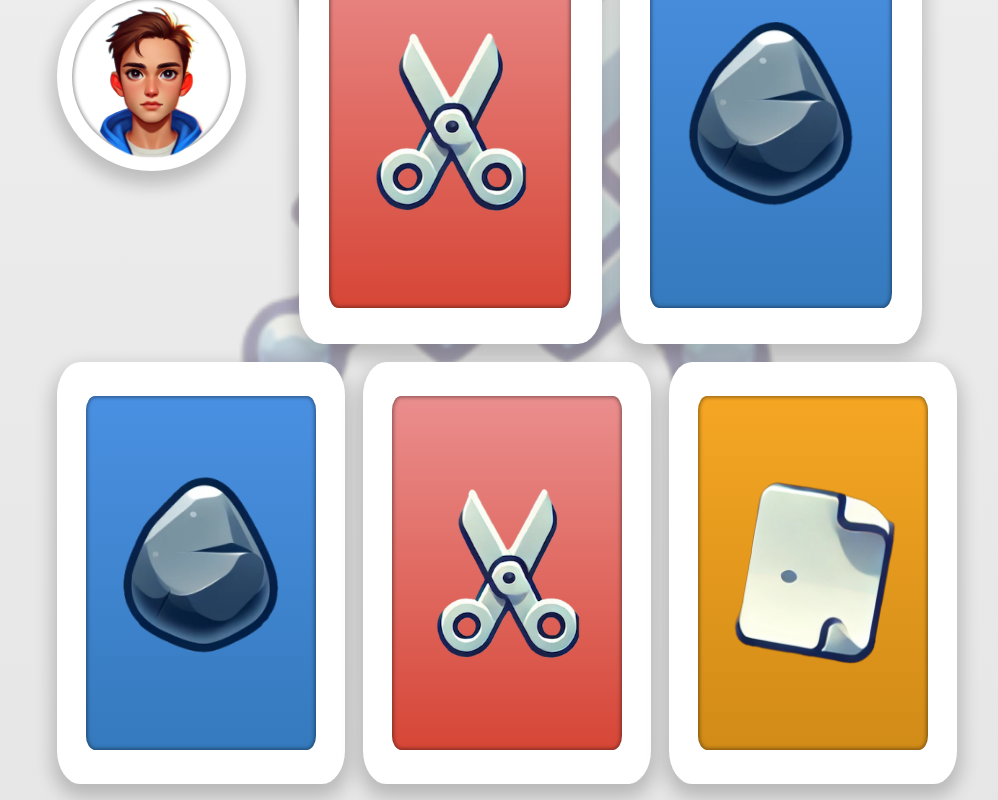
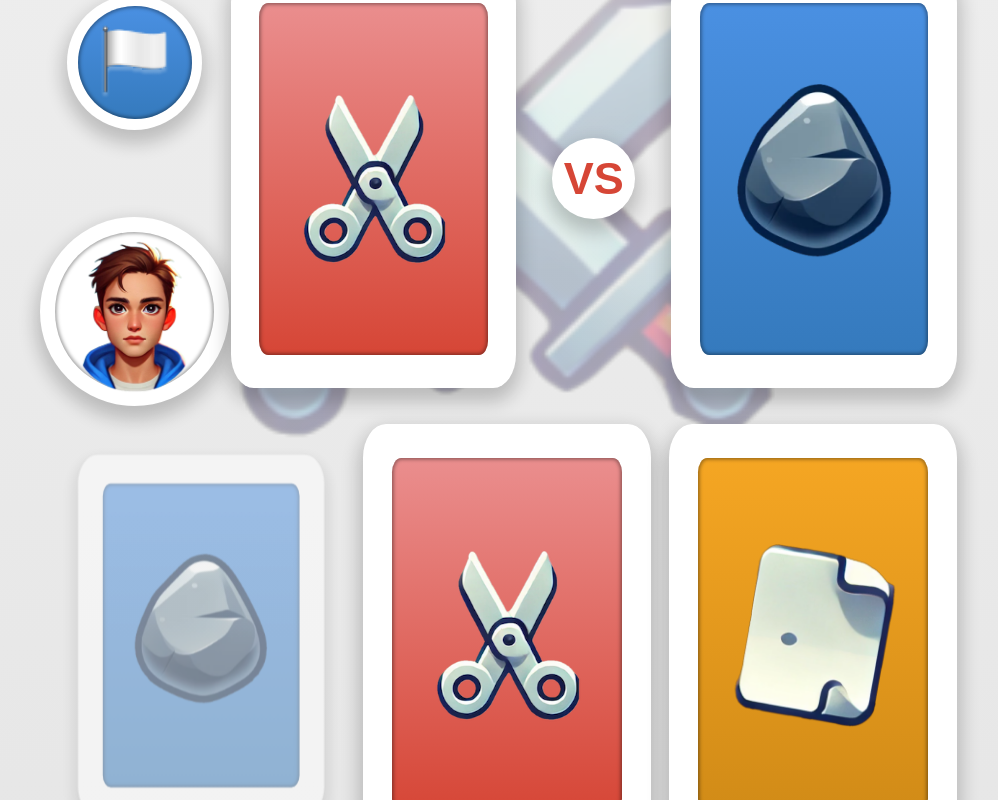
Before and after one commit to AlexandrGrankin/game-ui, a React (Create React App) app: page /battle in a window 1280 px wide. Both pictures are taken after a click on the element 334 px from the left and 1032 px from the top of the page. Shown: the part 632-1432 px from the top of the page, without its empty margins (133-1131 px from the left). Built offline with nearby package versions, Linux system fonts and the light colour scheme; a web font is replaced by a local one.

Commit message:
Промежуточный вариант

```diff
--- a/src/components/InteractiveBorder/InteractiveBorderCard/InteractiveBorderCard.css
+++ b/src/components/InteractiveBorder/InteractiveBorderCard/InteractiveBorderCard.css
@@ -2,9 +2,11 @@
     display: flex;
     justify-content: center;
     align-items: center;
-    width: 100%; /* Используем процент вместо фиксированного размера */
-    /*min-width: 5rem; !* Минимальный размер карточки *!*/
-    max-width: none; /* Убираем максимальное ограничение */
+    width: 100%;
+    max-width: none;
+    /* Добавляем поддержку 3D трансформаций */
+    perspective: 1000px;
+    transform-style: preserve-3d;
 }
 
 .interactive-border-card-outer {
@@ -14,8 +16,48 @@
     background: var(--white);
     border-radius: var(--border-radius);
     box-shadow: var(--shadow-card);
-    width: 100%; /* Занимает всю ширину контейнера */
-    aspect-ratio: 3/4.4; /* Сохраняем соотношение сторон карточки */
+    width: 100%;
+    aspect-ratio: 3/4.4;
+    /* Настройки для 3D трансформации */
+    transform-style: preserve-3d;
+    transition: transform 0.6s ease-in-out;
+    transform: rotateY(0deg);
+}
+
+/* Различные этапы анимации переворачивания */
+.card-flip-step-1 .interactive-border-card-outer {
+    transform: scale(1.1);
+    transition: transform 0.6s ease-in-out;
+    border: 2px solid yellow !important;
+    box-shadow: 0 10px 20px rgba(255, 255, 0, 0.3) !important;
+}
+
+.card-flip-step-2 .interactive-border-card-outer {
+    transform: rotateY(45deg) scale(1.15);
+    transition: transform 0.6s ease-in-out;
+    border: 3px solid orange !important;
+    box-shadow: 0 15px 25px rgba(255, 165, 0, 0.4) !important;
+}
+
+.card-flip-step-3 .interactive-border-card-outer {
+    transform: rotateY(90deg) scale(1.2);
+    transition: transform 0.6s ease-in-out;
+    border: 4px solid red !important;
+    box-shadow: 0 20px 40px rgba(255, 0, 0, 0.5) !important;
+}
+
+.card-flip-step-4 .interactive-border-card-outer {
+    transform: rotateY(135deg) scale(1.15);
+    transition: transform 0.6s ease-in-out;
+    border: 3px solid purple !important;
+    box-shadow: 0 15px 25px rgba(128, 0, 128, 0.4) !important;
+}
+
+.card-flip-step-5 .interactive-border-card-outer {
+    transform: rotateY(180deg) scale(1.1);
+    transition: transform 0.6s ease-in-out;
+    border: 2px solid green !important;
+    box-shadow: 0 10px 20px rgba(0, 128, 0, 0.3) !important;
 }
 
 .interactive-border-card-inner {
@@ -26,7 +68,8 @@
     border-radius: calc(var(--border-radius) * 0.5);
     width: 80%;
     height: 84%;
-    transition: all 0.3s ease; /* Плавный переход содержимого */
+    transition: all 0.3s ease;
+    backface-visibility: hidden;
 }
 
 .card-back-inner {
@@ -54,11 +97,12 @@
     right: 0;
     bottom: 0;
     background-size: 12px 12px;
-    background: linear-gradient(45deg, var(--primary-blue-dark) 25%, transparent 25%),
-    linear-gradient(-45deg, var(--primary-blue-dark) 25%, transparent 25%),
-    linear-gradient(45deg, transparent 75%, var(--primary-blue-dark) 75%),
-    linear-gradient(-45deg, transparent 75%, var(--primary-blue-dark) 75%),
-    0 0, 6px 0, 6px -6px, 0px 6px;
+    background:
+            linear-gradient(45deg, var(--primary-blue-dark) 25%, transparent 25%),
+            linear-gradient(-45deg, var(--primary-blue-dark) 25%, transparent 25%),
+            linear-gradient(45deg, transparent 75%, var(--primary-blue-dark) 75%),
+            linear-gradient(-45deg, transparent 75%, var(--primary-blue-dark) 75%);
+    background-position: 0 0, 6px 0, 6px -6px, 0px 6px;
     opacity: 0.6;
 }
 
@@ -72,22 +116,6 @@
     text-shadow: 2px 2px 4px rgba(0, 0, 0, 0.5);
     z-index: 1;
     position: relative;
-}
-
-.vs-divider {
-    font-family: var(--font-family);
-    font-size: var(--font-size-xl);
-    font-weight: var(--font-weight-bold);
-    color: var(--primary-red-dark);
-    background: var(--white);
-    padding: 0.5rem;
-    border-radius: var(--border-radius-circle);
-    box-shadow: var(--shadow-card);
-    min-width: 60px;
-    min-height: 60px;
-    display: flex;
-    align-items: center;
-    justify-content: center;
 }
 
 /* Градиенты из глобальных переменных */
@@ -107,33 +135,66 @@
     background: var(--white);
 }
 
-/* Курсор pointer только для кликабельных элементов */
-.interactive-border-card[onclick] {
-    cursor: pointer;
-}
-
 .card-icon {
-    width: 80%; /* Иконка занимает процент от размера внутреннего контейнера */
+    width: 80%;
     height: auto;
     object-fit: contain;
 }
 
-/* Медиа-запросы для точной настройки на разных экранах */
+/* Эффекты для кликабельных карт */
+.interactive-border-card:hover .interactive-border-card-outer {
+    transform: translateY(-2px);
+    box-shadow: 0 8px 20px rgba(0, 0, 0, 0.15);
+}
+
+/* Состояние выбранной карты */
+.card-selected .interactive-border-card-outer {
+    transform: scale(0.95);
+    opacity: 0.7;
+}
+
+/* Анимация появления */
+.card-appear .interactive-border-card-outer {
+    animation: cardSlideIn 0.6s ease-out;
+}
+
+/* Анимация переворачивания */
+.card-flip .interactive-border-card-outer {
+    animation: card3DFlip 0.8s ease-in-out;
+}
+
+/* Анимации */
+@keyframes cardSlideIn {
+    0% {
+        transform: translateY(-50px) scale(0.8);
+        opacity: 0;
+    }
+    50% {
+        transform: translateY(-10px) scale(1.05);
+        opacity: 0.8;
+    }
+    100% {
+        transform: translateY(0) scale(1);
+        opacity: 1;
+    }
+}
+
+@keyframes card3DFlip {
+    0% {
+        transform: rotateY(0deg);
+    }
+    50% {
+        transform: rotateY(90deg) scale(1.1);
+    }
+    100% {
+        transform: rotateY(0deg);
+    }
+}
+
+/* Медиа-запросы */
 @media (min-width: 768px) {
     .interactive-border-card {
         min-width: 7rem;
-    }
-
-    .center-cards {
-        flex-direction: column;
-        gap: 0.5rem;
-    }
-
-    .vs-divider {
-        order: 2;
-        min-width: 50px;
-        min-height: 50px;
-        font-size: var(--font-size-medium);
     }
 }
 
@@ -143,7 +204,6 @@
     }
 }
 
-/* Добавляем ограничение максимального размера только для очень больших экранов */
 @media (min-width: 1600px) {
     .interactive-border-card {
         max-width: 16rem;
--- a/src/components/InteractiveBorder/InteractiveBorderCard/InteractiveBorderCard.jsx
+++ b/src/components/InteractiveBorder/InteractiveBorderCard/InteractiveBorderCard.jsx
@@ -7,20 +7,29 @@ const InteractiveBorderCard = ({
                                    gradient = GRADIENTS.NONE,
                                    iconName,
                                    isClickable = false,
-                                   onClick
+                                   onClick,
+                                   className = '',
+                                   animationStyles = {}
                                }) => {
 
     const handleClick = () => {
-        console.log('Card clicked!', { isClickable, onClick, gradient, iconName }); // Отладка
         if (isClickable && onClick) {
             onClick();
         }
     };
+
     const isCardBack = gradient === GRADIENTS.NONE && !iconName;
 
     return (
-        <div className={`interactive-border-card card-type-${iconName || 'default'}`} onClick={handleClick}>
-            <div className="interactive-border-card-outer">
+        <div
+            className={`interactive-border-card card-type-${iconName || 'default'} ${className}`}
+            onClick={handleClick}
+            style={{ cursor: isClickable ? 'pointer' : 'default' }}
+        >
+            <div
+                className="interactive-border-card-outer"
+                style={animationStyles}
+            >
                 <div className={`interactive-border-card-inner
                 ${isCardBack ? 'card-back-inner' : `gradient-${gradient}`}`}>
                     {!isCardBack && iconName && (
--- a/src/pages/BattlePage/BattlePage.css
+++ b/src/pages/BattlePage/BattlePage.css
@@ -11,6 +11,7 @@
     padding: var(--size-sm);
     width: 100%;
 }
+
 .battle-content {
     width: 100%;
     max-width: 100%;
@@ -26,13 +27,13 @@
     left: 0;
     right: 0;
     bottom: 0;
-    background-image:url('../../assets/icons/swords.png');
+    background-image: url('../../assets/icons/swords.png');
     background-size: 60% auto;
     background-position: center 40%;
     background-repeat: no-repeat;
-    opacity: 0.3; /* Прозрачность только для картинки */
-    z-index: -1; /* Размещаем за контентом */
-    pointer-events: none; /* ВАЖНО: отключаем события мыши */
+    opacity: 0.3;
+    z-index: -1;
+    pointer-events: none;
 }
 
 .battle-header {
@@ -50,7 +51,6 @@
     font-weight: var(--font-weight-bold);
     align-items: center;
     justify-content: center;
-
     color: var(--white);
 }
 
@@ -63,14 +63,17 @@
 .battle-main {
     display: flex;
     flex-direction: row;
-    align-items: stretch; /* блоки будут одинаковой высоты */
+    align-items: stretch;
     position: relative;
     z-index: 2;
 }
+
 .battle-avatar-section {
     display: flex;
     flex-direction: column;
     align-items: center;
+    justify-content: space-between;
+    min-width: 120px;
 }
 
 .lose-button {
@@ -84,6 +87,7 @@
     width: 100%;
     padding: 0 0 0 1rem;
     flex-grow: 1;
+    gap: 1rem;
 }
 
 .battle-enemy-card {
@@ -92,14 +96,19 @@
     justify-content: center;
     width: 100%;
     gap: 0.5rem;
+    margin-bottom: 1rem;
+    transition: all 0.5s ease-in-out; /* Плавная анимация для контейнера */
+}
+
+.battle-enemy-card > div {
+    transition: all 0.5s ease-in-out; /* Плавная анимация для каждой карты */
 }
 
 .battle-control {
     display: flex;
     justify-content: space-between;
     margin-top: 1rem;
-    max-height: 10%;
-    z-index: 2; /* Убеждаемся, что карты игрока кликабельны */
+    z-index: 2;
     position: relative;
     width: 100%;
     gap: 1rem;
@@ -110,15 +119,39 @@
     display: flex;
     flex-direction: row;
     align-items: center;
-    justify-content: space-around;
-    width: 90%;
-    height: 100%;
+    justify-content: center;
+    width: 100%;
     gap: 1rem;
+    min-height: 120px;
+    padding: 1rem 0;
 }
 
-/* Анимация появления карты */
+/* VS разделитель */
+.vs-divider {
+    font-family: var(--font-family);
+    font-size: var(--font-size-xl);
+    font-weight: var(--font-weight-bold);
+    color: var(--primary-red-dark);
+    background: var(--white);
+    padding: 0.8rem 1rem;
+    border-radius: var(--border-radius-circle);
+    box-shadow: var(--shadow-card);
+    min-width: 70px;
+    min-height: 70px;
+    display: flex;
+    align-items: center;
+    justify-content: center;
+    z-index: 3;
+    position: relative;
+}
+
+/* Анимации */
 .card-appear {
-    animation: cardAppear 5.6s ease-in-out;
+    animation: cardAppear 0.6s ease-in-out;
+}
+
+.card-flip {
+    animation: cardFlip 0.8s ease-in-out;
 }
 
 /* Статус игры */
@@ -138,7 +171,7 @@
     background: var(--gradient-red);
     color: var(--white);
     border: none;
-    padding: 0.5rem 1rem;
+    padding: 0.8rem 1.5rem;
     margin: 0.5rem;
     border-radius: var(--border-radius);
     box-shadow: var(--shadow-card);
@@ -150,13 +183,19 @@
     transform: scale(1.05);
 }
 
+.battle-button:active {
+    transform: scale(0.95);
+}
+
+/* Анимация появления карты */
 @keyframes cardAppear {
     0% {
         transform: scale(0) rotateY(180deg);
         opacity: 0;
     }
     50% {
-        transform: scale(1.2) rotateY(90deg);
+        transform: scale(1.1) rotateY(90deg);
+        opacity: 0.5;
     }
     100% {
         transform: scale(1) rotateY(0deg);
@@ -164,10 +203,41 @@
     }
 }
 
+/* Анимация переворачивания карты */
+@keyframes cardFlip {
+    0% {
+        transform: rotateY(0deg) scale(1);
+    }
+    50% {
+        transform: rotateY(90deg) scale(1.1);
+    }
+    100% {
+        transform: rotateY(0deg) scale(1);
+    }
+}
+
+/* Стили для выбранных карт игрока */
+.card-selected {
+    transform: scale(0.9);
+    opacity: 0.7;
+    transition: all 0.3s ease;
+}
+
 /* Медиа-запросы */
 @media (min-width: 768px) {
     .battle-content {
         max-width: 650px;
+    }
+
+    .battle-center {
+        gap: 1.5rem;
+        min-height: 140px;
+    }
+
+    .vs-divider {
+        min-width: 80px;
+        min-height: 80px;
+        font-size: var(--font-size-xxl);
     }
 }
 
@@ -175,4 +245,9 @@
     .battle-content {
         max-width: 900px;
     }
+
+    .battle-center {
+        gap: 2rem;
+        min-height: 160px;
+    }
 }
--- a/src/pages/BattlePage/BattlePage.jsx
+++ b/src/pages/BattlePage/BattlePage.jsx
@@ -1,4 +1,4 @@
-import React, {useState, useEffect} from 'react';
+import React, {useState, useEffect, useRef} from 'react';
 import {useHistory} from 'react-router-dom';
 import './BattlePage.css';
 import ScoreSection from "../../components/ScoreSection/ScoreSection";
@@ -10,6 +10,13 @@ import InteractiveBorderCard from "../../components/InteractiveBorder/Interactiv
 
 const BattlePage = () => {
     const history = useHistory();
+    const timersRef = useRef([]);
+
+    // Функция для очистки всех таймеров
+    const clearAllTimers = () => {
+        timersRef.current.forEach(timer => clearTimeout(timer));
+        timersRef.current = [];
+    };
 
     // Состояние игры
     const [gameState, setGameState] = useState({
@@ -36,7 +43,14 @@ const BattlePage = () => {
         centerCards: {
             enemy: null,
             player: null
-        }
+        },
+        // Состояние переворачивания карт
+        cardRevealed: {
+            enemy: false,
+            player: false
+        },
+        // Состояние анимации
+        isFlipping: false
     });
 
     // Функция выбора карты соперником
@@ -51,66 +65,105 @@ const BattlePage = () => {
             selectedEnemyCard: selectedCard,
             enemyCards: prev.enemyCards.filter(card => card.id !== selectedCard.id),
             firstToSelect: prev.firstToSelect || 'enemy',
-            phase: prev.selectedPlayerCard ? 'reveal' : 'waiting'
+            phase: prev.selectedPlayerCard ? 'reveal' : 'waiting',
+            // Сразу помещаем карту соперника в центр (но перевернутой)
+            centerCards: {
+                ...prev.centerCards,
+                enemy: selectedCard
+            },
+            cardRevealed: {
+                ...prev.cardRevealed,
+                enemy: false // Карта остается перевернутой
+            }
         }));
-
-        console.log('Соперник выбрал карту:', selectedCard);
     };
 
     // Функция выбора карты игроком
     const playerSelectCard = (cardId) => {
-        console.log('playerSelectCard called with cardId:', cardId);
-        console.log('Current gameState:', gameState);
-
         if (gameState.selectedPlayerCard) {
-            console.log('Player already selected a card');
             return;
         }
 
         const selectedCard = gameState.playerCards.find(card => card.id === cardId);
-        console.log('Selected card:', selectedCard);
 
-        setGameState(prev => {
-            const newState = {
+        setGameState(prev => ({
             ...prev,
             selectedPlayerCard: selectedCard,
             firstToSelect: prev.firstToSelect || 'player',
-                phase: prev.selectedEnemyCard ? 'reveal' : 'waiting'
-            };
-            console.log('New game state:', newState);
-            return newState;
-        });
+            phase: prev.selectedEnemyCard ? 'reveal' : 'waiting',
+            // Помещаем карту игрока в центр
+            centerCards: {
+                ...prev.centerCards,
+                player: selectedCard
+            },
+            cardRevealed: {
+                ...prev.cardRevealed,
+                player: true // Карта игрока всегда открыта
+            }
+        }));
 
         // Если игрок выбрал первый, соперник выбирает через секунду
         if (!gameState.selectedEnemyCard) {
-            console.log('Enemy will select in 1 second...');
             setTimeout(() => {
                 enemySelectCard();
             }, 1000);
         }
     };
 
-    // Функция размещения карт в центре
-    const placeCardsOnTable = () => {
-        if (gameState.selectedEnemyCard && gameState.selectedPlayerCard && gameState.phase === 'reveal') {
-            console.log("work")
+    // Основная логика анимации переворачивания
+    useEffect(() => {
+        // Запускаем анимацию ТОЛЬКО если:
+        // 1. Обе карты выбраны
+        // 2. Карта соперника еще не открыта
+        // 3. Анимация еще не запущена
+        if (gameState.selectedEnemyCard &&
+            gameState.selectedPlayerCard &&
+            !gameState.cardRevealed.enemy &&
+            !gameState.isFlipping) {
+
+            // Очищаем предыдущие таймеры
+            clearAllTimers();
+
+            // Запускаем анимацию
             setGameState(prev => ({
                 ...prev,
-                phase: 'result'
-            }))
-        }
+                isFlipping: true
+            }));
 
+            // Через 0.75 секунды открываем карту (точно в момент 90°)
+            const timer1 = setTimeout(() => {
                 setGameState(prev => ({
                     ...prev,
-            centerCards: {
-                enemy: prev.selectedEnemyCard,
-                player: prev.selectedPlayerCard
+                    cardRevealed: { ...prev.cardRevealed, enemy: true }
+                }));
+            }, 750);
+
+            // Через 1.75 секунды завершаем анимацию (даем время на полный второй поворот)
+            const timer2 = setTimeout(() => {
+                setGameState(prev => ({
+                    ...prev,
+                    isFlipping: false,
+                    phase: 'result'
+                }));
+            }, 1750);
+
+            // Сохраняем таймеры
+            timersRef.current = [timer1, timer2];
         }
-        }));
+    }, [gameState.selectedEnemyCard, gameState.selectedPlayerCard, gameState.cardRevealed.enemy, gameState.isFlipping]);
+
+    // Отдельный useEffect для очистки таймеров при размонтировании
+    useEffect(() => {
+        return () => {
+            clearAllTimers();
         };
+    }, []);
 
     // Сброс игры
     const resetGame = () => {
+        // Очищаем все таймеры при сбросе
+        clearAllTimers();
+
         setGameState({
             enemyCards: [
                 {id: 1, gradient: GRADIENTS.BLUE, icon: ICONS.STONE},
@@ -126,32 +179,36 @@ const BattlePage = () => {
             selectedPlayerCard: null,
             phase: 'selection',
             firstToSelect: null,
-            centerCards: {enemy: null, player: null}
+            centerCards: {enemy: null, player: null},
+            cardRevealed: {enemy: false, player: false},
+            isFlipping: false
         });
     };
 
-    // Автоматическое размещение карт когда обе выбраны
-    useEffect(() => {
-        if (gameState.selectedEnemyCard && gameState.selectedPlayerCard && gameState.phase === 'reveal') {
-            console.log("оба выбрали")
-            setTimeout(() => {
-                placeCardsOnTable();
-            }, 1000);
+    const handleBackClick = () => {
+        history.push('/');
+    };
+
+    // Функция для получения простых стилей анимации
+    const getEnemyAnimationStyles = (isFlipping, cardRevealed) => {
+        if (isFlipping) {
+            if (!cardRevealed) {
+                // Первая половина: поворот до 90° (карта становится невидимой)
+                return {
+                    transform: 'rotateY(90deg)',
+                    transition: 'transform 0.75s ease-in-out'
+                };
+            } else {
+                // Вторая половина: поворот от 90° до 0° (карта появляется лицом)
+                return {
+                    transform: 'rotateY(0deg)',
+                    transition: 'transform 0.75s ease-in-out'
+                };
             }
-    }, [gameState.selectedEnemyCard, gameState.selectedPlayerCard, gameState.phase]);
-
-    useEffect(() => {
-        if (gameState.selectedEnemyCard && gameState.phase === 'waiting') {
-            console.log("выбрал соперник")
-            setTimeout(() => {
-                placeCardsOnTable();
-            }, 1000);
         }
-    }, [gameState.selectedEnemyCard, gameState.phase]);
-
-
-    const handleBackClick = () => {
-        history.push('/'); // Возвращаемся на главную страницу
+        return {
+            transform: 'rotateY(0deg)'
+        };
     };
 
     return (
@@ -205,25 +262,34 @@ const BattlePage = () => {
                                     </div>
                                 ))}
                             </div>
+
                             {/* Центр стола - выбранные карты */}
                             {(gameState.centerCards.enemy || gameState.centerCards.player) && (
                                 <div className="battle-center">
                                     <div style={{width: '50%'}}>
                                         {gameState.centerCards.enemy && (
                                             <InteractiveBorderCard
-                                                gradient={gameState.centerCards.enemy.gradient}
-                                                iconName={gameState.centerCards.enemy.icon}
-                                                className="card-appear"
+                                                gradient={gameState.cardRevealed.enemy ?
+                                                    gameState.centerCards.enemy.gradient :
+                                                    GRADIENTS.NONE}
+                                                iconName={gameState.cardRevealed.enemy ?
+                                                    gameState.centerCards.enemy.icon :
+                                                    null}
+                                                className="card-appear-enemy"
+                                                animationStyles={getEnemyAnimationStyles(
+                                                    gameState.isFlipping,
+                                                    gameState.cardRevealed.enemy
+                                                )}
                                             />
                                         )}
                                     </div>
+                                    <div className="vs-divider">VS</div>
                                     <div style={{width: '50%'}}>
-
                                         {gameState.centerCards.player && (
                                             <InteractiveBorderCard
                                                 gradient={gameState.centerCards.player.gradient}
                                                 iconName={gameState.centerCards.player.icon}
-                                                className="card-appear"
+                                                className="card-appear-player"
                                             />
                                         )}
                                     </div>
@@ -275,8 +341,7 @@ const BattlePage = () => {
                 </div>
             </div>
         </>
-    )
-        ;
+    );
 };
 
 export default BattlePage;
```
Lines whose indentation alone changed are shown as unchanged.
